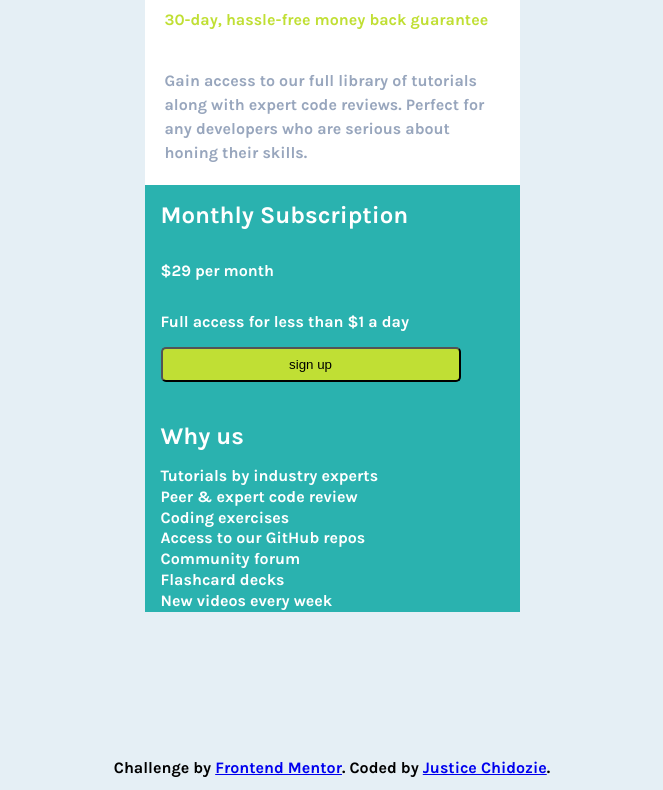
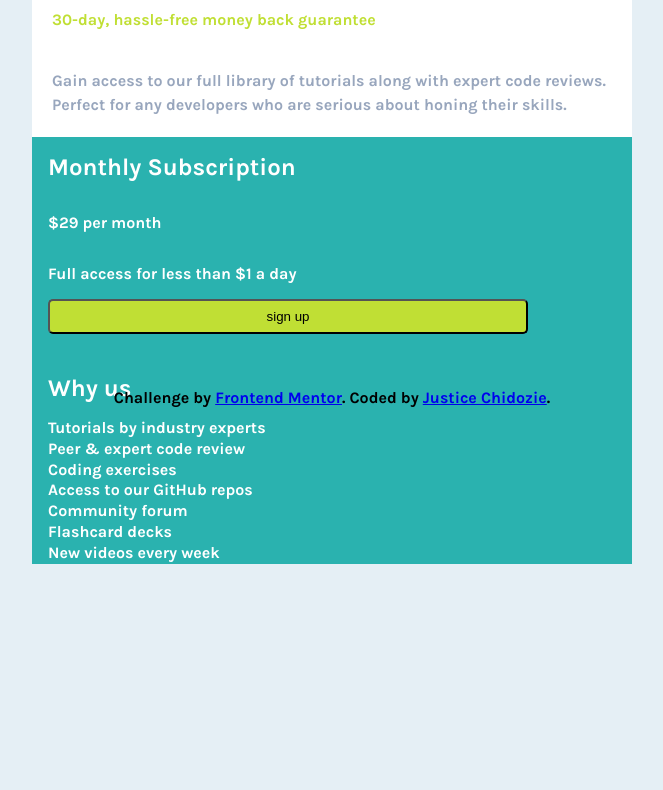
Before and after one commit to justicechidozie2988/grid-component, a plain HTML site: page index.html in a window 1280 px wide. Shown: the part 158-948 px from the top of the page, without its empty margins (308-971 px from the left). After the commit the page ends 800 px from the top, so only its background shows below. Drawn offline with Linux system fonts and the light colour scheme.

Commit message:
Update style.css

```diff
--- a/style.css
+++ b/style.css
@@ -74,13 +74,8 @@ footer{
     line-height: 5rem;
 }
 @media only screen and (min-width: 375px){
-    body{
-/*         text-align: center; */
-    }
+
     .main{
-        width: 375px;
-        height: 100%;
-        display: flex;
         justify-content: center;
         flex-direction: column;
     }
```
